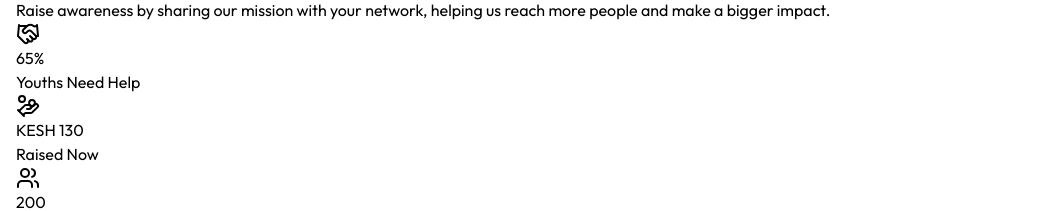
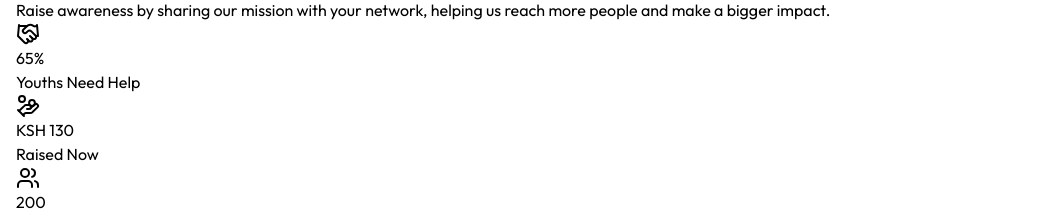
Before and after one commit to Ritahchanger/donations-site, a Next.js app in the folder frontend/: page / in a window 1280 px wide. Shown: the part 3960-4171 px from the top of the page, without its empty margins (0-1051 px from the left). Built offline with nearby package versions, Linux system fonts and the light colour scheme.

Commit message:
Updated ksh

```diff
--- a/frontend/src/components/MoneyRaised/MoneyRaised.tsx
+++ b/frontend/src/components/MoneyRaised/MoneyRaised.tsx
@@ -28,7 +28,7 @@ const MoneyRaised = () => {
             </span>
             <div>
               <h3 className="text-3xl font-bold text-gray-900">
-                <CountUp end={130} duration={8} prefix="KESH " separator="," />
+                <CountUp end={130} duration={8} prefix="KSH " separator="," />
               </h3>
               <p className="text-gray-600">Raised Now</p>
             </div>
```
